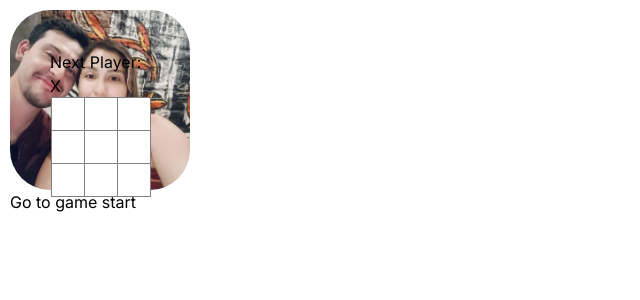
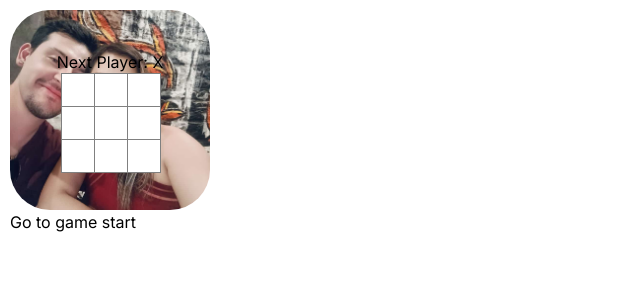
Before and after one commit to danielpinto-developer/React-Tic-Tac-Toe, a Next.js app: page / in a window 1280 px wide. Shown: the top 300 px of the page, without its empty margins (0-640 px from the left). Built offline with nearby package versions, Linux system fonts and the light colour scheme.

Commit message:
increased image size

```diff
--- a/src/app/globals.css
+++ b/src/app/globals.css
@@ -34,6 +34,6 @@ body {
   flex-wrap: wrap;
   justify-content: center;
   align-items: center;
-  width: 180px; /* Adjust width to fit your board */
-  height: 180px; /* Adjust height to fit your board */
+  width: 200px; /* Adjust width to fit your board */
+  height: 200px; /* Adjust height to fit your board */
 }
```
